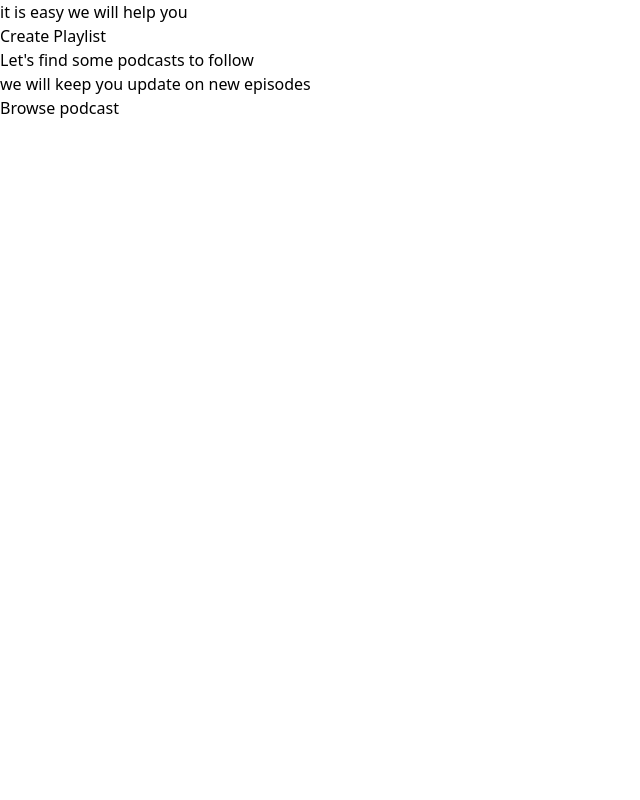
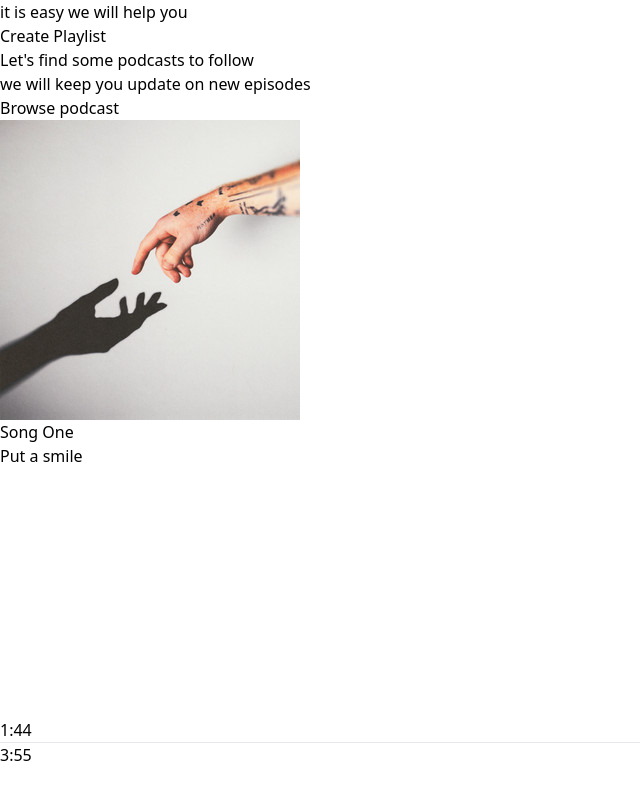
Before and after one commit to sergey87chuvasov/spotify-clone, a React (Vite) app: page / in a window 1280 px wide. Shown: the part 346-1146 px from the top of the page, without its empty margins (0-640 px from the left). Before the commit the page ends 800 px from the top, so only its background shows below. Built offline with nearby package versions, Linux system fonts and the light colour scheme.

Commit message:
added Music player component

```diff
--- a/src/App.jsx
+++ b/src/App.jsx
@@ -1,5 +1,6 @@
 
 import './App.css'
+import Player from './components/Player'
 import Sidebar from './components/Sidebar'
 
 const App = () => {
@@ -10,7 +11,7 @@
       <div className='h-[90%] flex'>
         <Sidebar />
       </div>
-
+      <Player />
     </div>
   )
 }
--- /dev/null
+++ b/src/components/Player.jsx
@@ -0,0 +1,45 @@
+import { assets, songsData } from "../assets/assets"
+
+const Player= () => {
+
+
+  return (
+    <div className='h-[10%] bg-black flex justify-between items-center text-white px-4'>
+        <div className="hidden lg:flex items-center gap-4">
+            <img className="w-12" src={songsData[0].image} alt="img pic" />
+            <div>
+                <p>{songsData[0].name}</p>
+                <p>{songsData[0].desc.slice(0,12)}</p>
+            </div>
+        </div>
+        <div className="flex flex-col items-center gap-1 m-auto">
+            <div className="flex gap-4">
+                <img className="w-4 cursor-pointer" src={assets.shuffle_icon} alt="img pic" />
+                <img className="w-4 cursor-pointer" src={assets.prev_icon} alt="img pic" />
+                <img className="w-4 cursor-pointer" src={assets.play_icon} alt="img pic" />
+                <img className="w-4 cursor-pointer" src={assets.next_icon} alt="img pic" />
+                <img className="w-4 cursor-pointer" src={assets.loop_icon} alt="img pic" />
+            </div>
+            <div className="flex items-center gap-5">
+                <p>1:44</p>
+                <div className="w-[60vw] max-w-[500px] bg-gray-300 rounded-full cursor-pointer">
+                    <hr className="h-1 border-none w-10 bg-green-800 rounded-full" />
+                </div>
+                <p>3:55</p>
+            </div>
+        </div>
+        <div className="hidden lg:flex items-center gap-2 opacity-75">
+            <img className="w-4" src={assets.plays_icon} alt="img pic" />
+            <img className="w-4" src={assets.mic_icon} alt="img pic" />
+            <img className="w-4" src={assets.queue_icon} alt="img pic" />
+            <img className="w-4" src={assets.speaker_icon} alt="img pic" />
+            <img className="w-4" src={assets.volume_icon} alt="img pic" />
+            <div className="w-20 bg-slate-50 h-1 rounded"></div>
+            <img className="w-4" src={assets.mini_player_icon} alt="img pic" />
+            <img className="w-4" src={assets.zoom_icon} alt="img pic" />
+        </div>
+    </div>
+  )
+}
+
+export default Player
--- a/src/components/Sidebar.jsx
+++ b/src/components/Sidebar.jsx
@@ -3,7 +3,7 @@
 const Sidebar = () => {
 
   return (
-    <div className='w-[25%] h-full p-2 flex-col gap-2 text-white lg:flex'>
+    <div className='w-[25%] h-full p-2 flex-col gap-2 text-white hidden lg:flex'>
         <div className="bg-[#121212] h-[15%] rounded flex flex-col justify-around">
             <div className="flex items-center gap-3 pl-8 cursor-pointer">
                 <img className='w-6' src={assets.home_icon} alt="img pic" />
```
